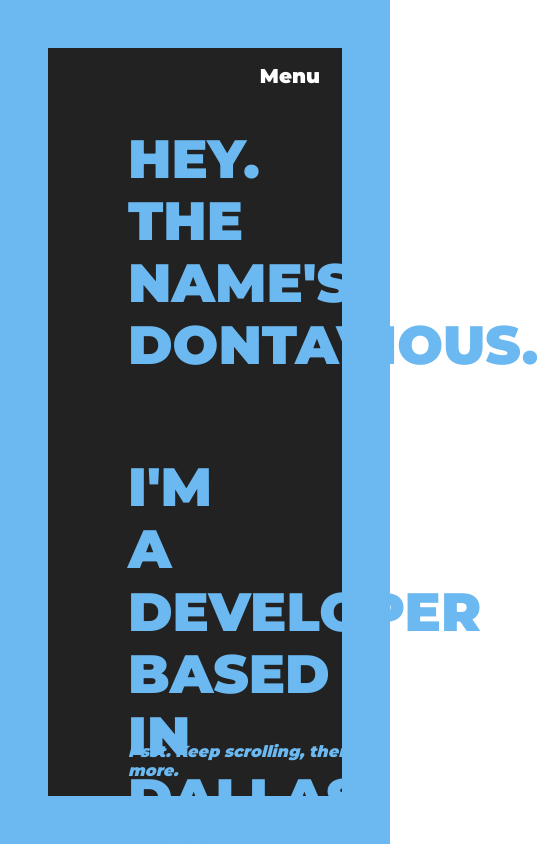
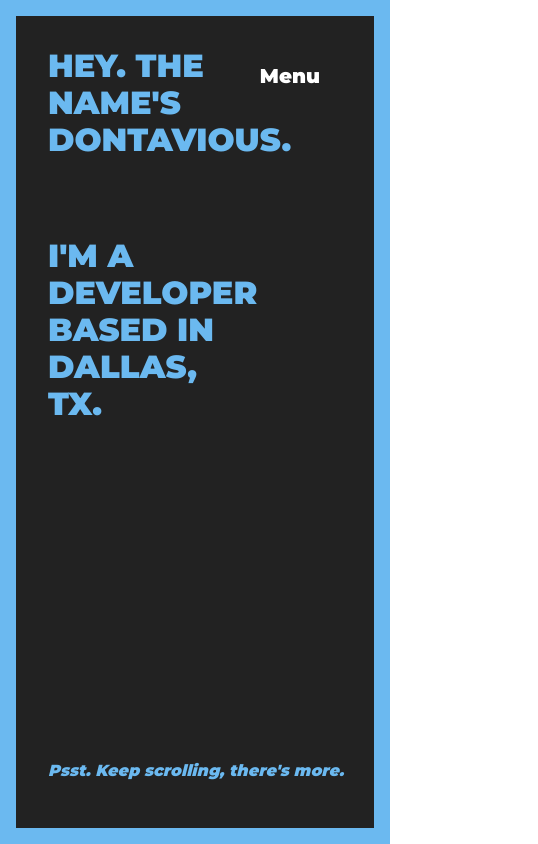
Before and after one commit to sanddc318/portfolio, a React (Create React App) app in the folder client/: page / in a window 390 px wide. Shown: the top 844 px of the page, 538 px wide, since content can reach past the window. Built offline with nearby package versions, Linux system fonts and the light colour scheme; a web font is replaced by a local one.

Commit message:
Testing mobile styles

```diff
--- a/client/src/styles/base/_settings.scss
+++ b/client/src/styles/base/_settings.scss
@@ -8,3 +8,7 @@ $m-size: 1.6rem;
 $l-size: 3.2rem;
 $xl-size: 4.8rem;
 $xxl-size: 6.4rem;
+
+// Screen sizes
+$tablet: 700px;
+$desktop: 1200px;
--- a/client/src/styles/components/_container.scss
+++ b/client/src/styles/components/_container.scss
@@ -11,3 +11,9 @@
   color: $off-black;
   padding: 8rem 20rem;
 }
+
+@media (max-width: $tablet) {
+  .container {
+    padding: $l-size;
+  }
+}
--- a/client/src/styles/components/_outer-box.scss
+++ b/client/src/styles/components/_outer-box.scss
@@ -2,6 +2,7 @@
   background: $main-color;
   box-sizing: border-box;
   height: 100vh;
+  overflow: hidden;
   padding: $xl-size;
   position: relative;
 }
@@ -10,3 +11,10 @@
   background: $off-black;
   height: auto;
 }
+
+@media (max-width: $tablet) {
+  .outer-box {
+    padding: $m-size;
+    // height: auto;
+  }
+}
--- a/client/src/styles/styles.css
+++ b/client/src/styles/styles.css
@@ -48,12 +48,17 @@ textarea:active {
   background: #6bb9f0;
   box-sizing: border-box;
   height: 100vh;
+  overflow: hidden;
   padding: 4.8rem;
   position: relative; }
 
 .outer-box--inverted {
   background: #222222;
   height: auto; }
+
+@media (max-width: 700px) {
+  .outer-box {
+    padding: 1.6rem; } }
 
 .component-header {
   font-family: 'Zilla Slab Highlight', cursive;
@@ -91,6 +96,10 @@ textarea:active {
   background: #6bb9f0;
   color: #222222;
   padding: 8rem 20rem; }
+
+@media (max-width: 700px) {
+  .container {
+    padding: 3.2rem; } }
 
 .about-photo {
   display: flex;
@@ -208,3 +217,7 @@ textarea:active {
   bottom: 4.8rem;
   font-style: italic;
   position: absolute; }
+
+@media (max-width: 700px) {
+  .splash__intro {
+    font-size: 3.2rem; } }
```
Also changed, not shown: client/src/styles/components/_splash-page.scss (+9 -0 lines).
